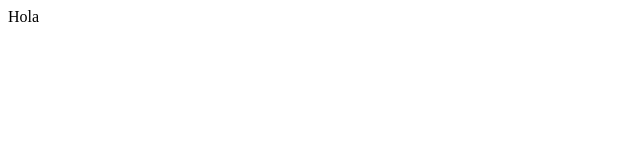
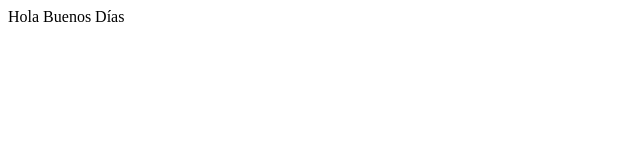
Before and after one commit to Durley01/Ensayo-1.1, a plain HTML site: page index.html in a window 1280 px wide. Shown: the whole page, without its empty margins (0-640 px from the left). Drawn offline with Linux system fonts and the light colour scheme.

Commit message:
Modificación de ensayo

```diff
--- a/index.html
+++ b/index.html
@@ -8,5 +8,6 @@
 </head>
 <body>
     Hola
+    Buenos Días
 </body>
 </html>
```
